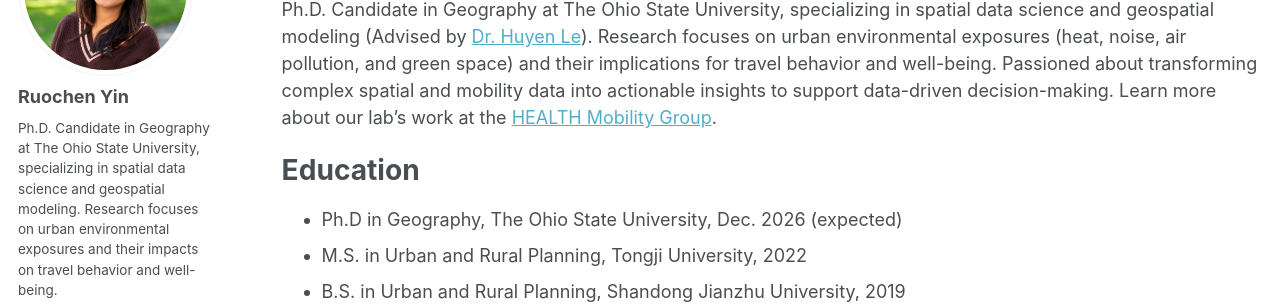
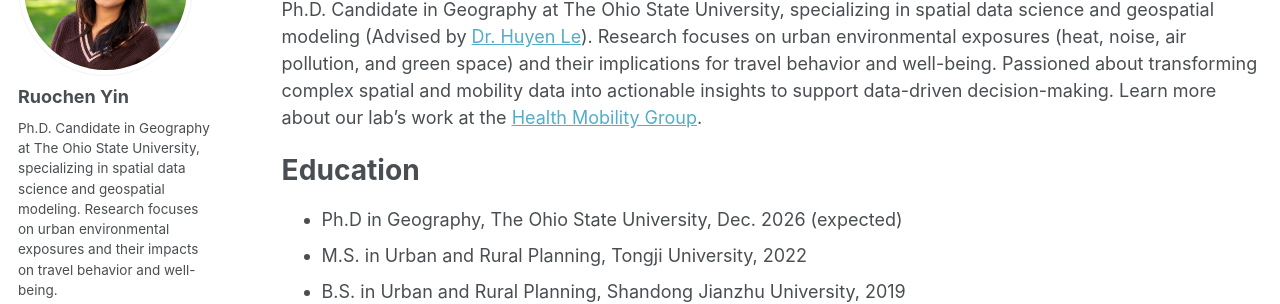
Before and after one commit to yrc001/yrc001.github.io, a Jekyll site: the page built from _pages/cv.md, in a window 1280 px wide and 900 px high. Shown: the part 199-503 px from the top of the window. Built offline with Jekyll 4.4.1, drawn with Linux system fonts in a browser that asks for light colours; a style sheet for code colours, icons or effects is not loaded.

Commit message:
Update cv.md

```diff
--- a/_pages/cv.md
+++ b/_pages/cv.md
@@ -11,7 +11,7 @@ redirect_from:
 
 Summary
 ======
-Ph.D. Candidate in Geography at The Ohio State University, specializing in spatial data science and geospatial modeling (Advised by [Dr. Huyen Le](https://geography.osu.edu/people/le.253)). Research focuses on urban environmental exposures (heat, noise, air pollution, and green space) and their implications for travel behavior and well-being. Passioned about transforming complex spatial and mobility data into actionable insights to support data-driven decision-making. Learn more about our lab's work at the [HEALTH Mobility Group](https://u.osu.edu/huyenle/).
+Ph.D. Candidate in Geography at The Ohio State University, specializing in spatial data science and geospatial modeling (Advised by [Dr. Huyen Le](https://geography.osu.edu/people/le.253)). Research focuses on urban environmental exposures (heat, noise, air pollution, and green space) and their implications for travel behavior and well-being. Passioned about transforming complex spatial and mobility data into actionable insights to support data-driven decision-making. Learn more about our lab's work at the [Health Mobility Group](https://u.osu.edu/huyenle/).
 
 Education
 ======
```
